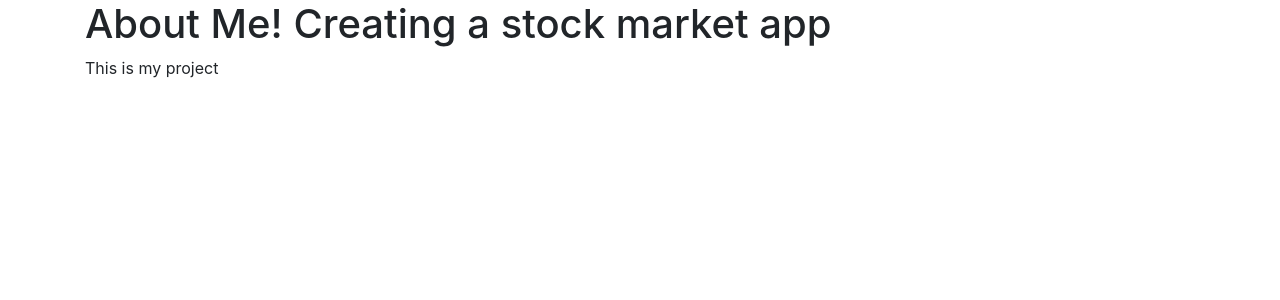
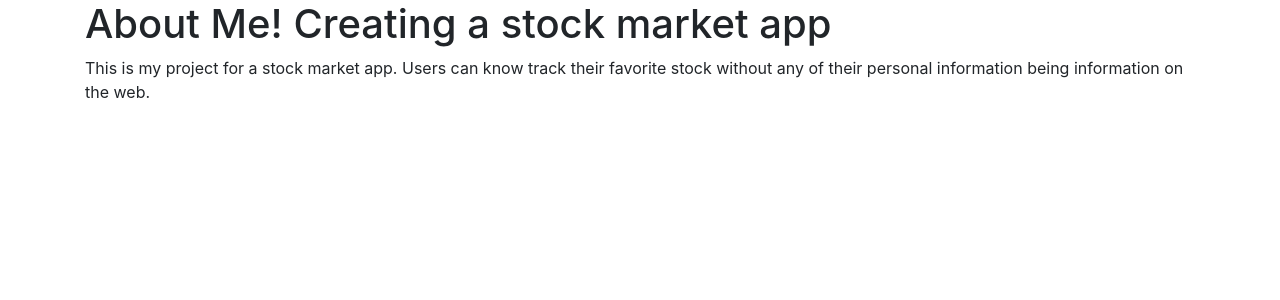
Before and after one commit to kennyp615/Stock-market-app, a Node server app: page /about.html in a window 1280 px wide. Shown: the part 56-356 px from the top of the page. Run offline with Node 20, Linux system fonts and the light colour scheme; some libraries are stand-ins or nearby versions.

Commit message:
about.handlebars

```diff
--- a/views/about.handlebars
+++ b/views/about.handlebars
@@ -1,2 +1,4 @@
 <h1>About Me! Creating a stock market app</h1>
-<p>This is my project</p>
+<p>This is my project for a stock market app. Users can know track their favorite stock without any of their personal information being
+    information on the web.
+</p>
```
